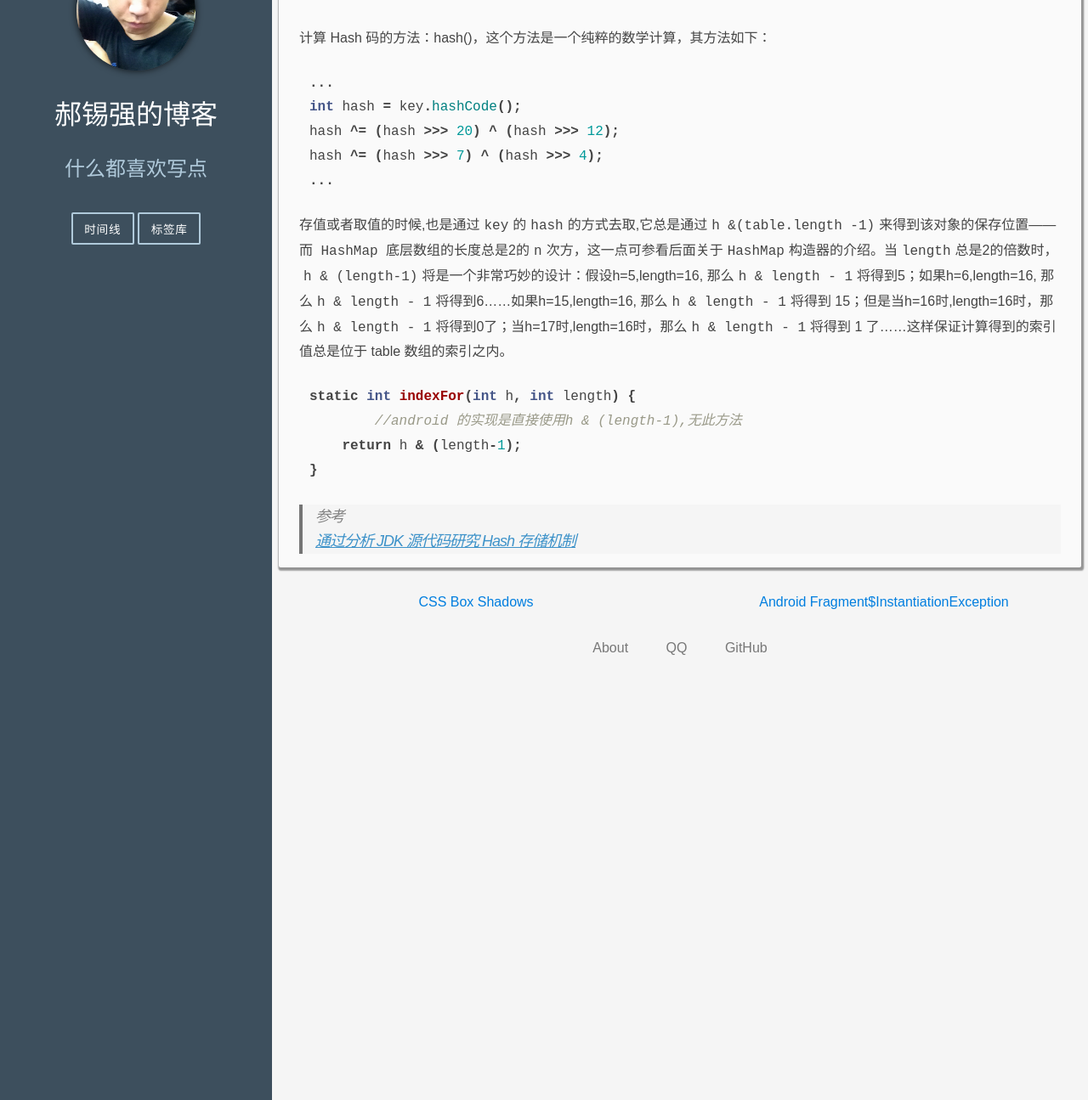
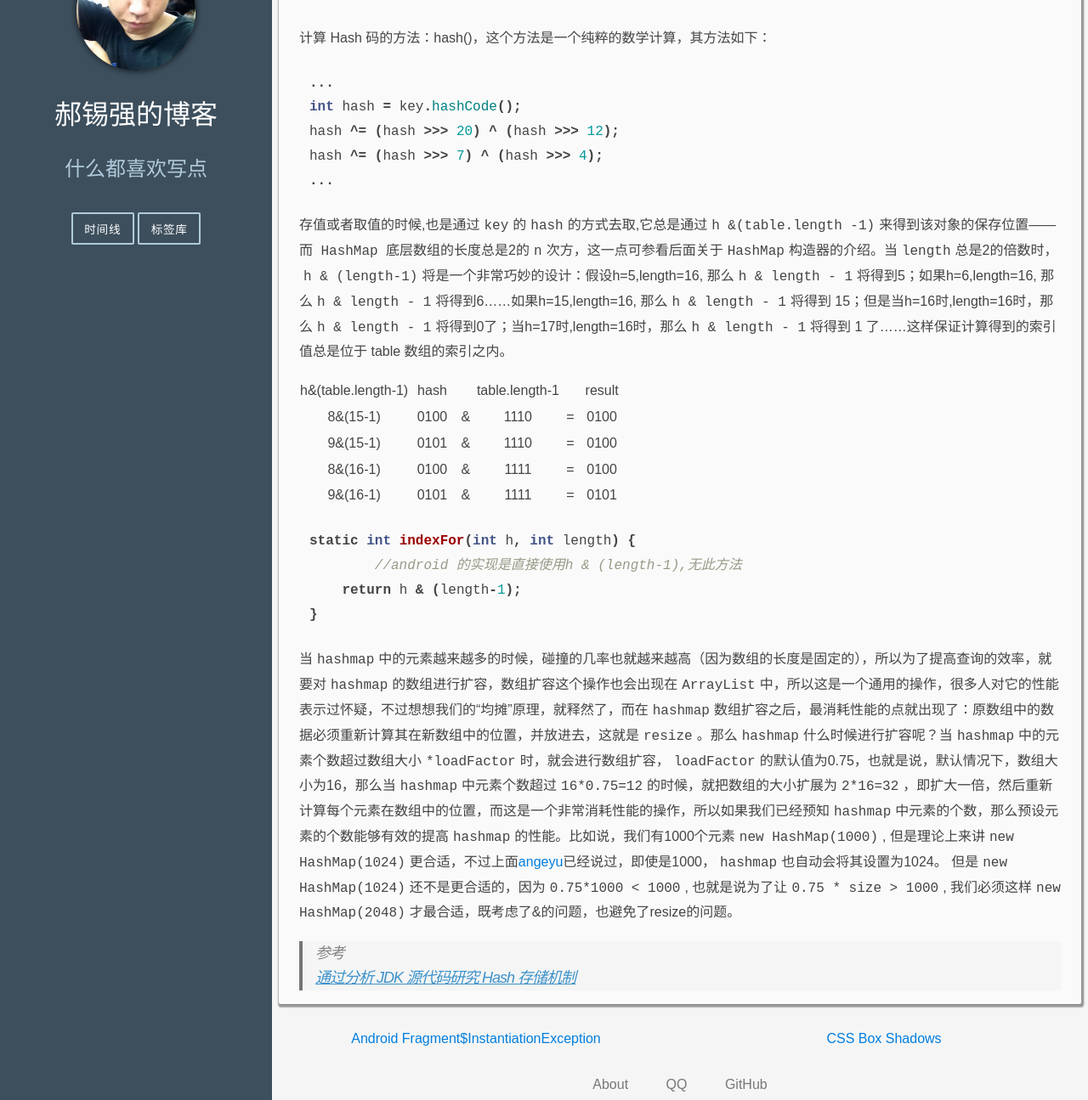
Before and after one commit to Haoxiqiang/haoxiqiang.github.io, a Jekyll site: the page built from _posts/2014-12-27-JavaHashMap的实现原理.markdown, in a window 1280 px wide and 1400 px high, scrolled down 1319 px, cut to the strip 105-1400 px from the top of the window. Shown: the whole strip at 85% size. Built offline with Jekyll 4.4.1, drawn with Linux system fonts in a browser that asks for light colours.

Commit message:
1.update ui

```diff
--- a/_layouts/post.html
+++ b/_layouts/post.html
@@ -24,18 +24,18 @@ comments: true
 
     <div class="pure-g pagination ">
         <div class="pure-u-1-2">
+          {% if page.next %}
+            <a class="pagination-item-yes" href="{{ page.next.url | prepend: site.baseurl }}" title="{{ page.next.title }}">{{ page.next.title }}</a>
+          {% else %}
+            <a class="pagination-item-no">上一篇</a>
+          {% endif %}
+        </div>
+        <div class="pure-u-1-2">
             {% if page.previous %}
               <a class="pagination-item-yes" href="{{ page.previous.url | prepend: site.baseurl }} " title="{{ page.previous.title }} ">{{ page.previous.title }}</a>
             {% else %}
-              <a class="pagination-item-no">上一篇</a>
+              <a class="pagination-item-no">下一篇</a>
             {% endif %}
-        </div>
-        <div class="pure-u-1-2">
-          {% if page.next %}
-            <a class="pagination-item-yes" href="{{ page.next.url | prepend: site.baseurl }}" title="{{ page.next.title }}">{{ page.next.title }}</a>
-          {% else %}
-            <a class="pagination-item-no">下一篇</a>
-          {% endif %}
         </div>
     </div>
     <div class="comment">
--- a/_posts/2014-12-27-JavaHashMap的实现原理.markdown
+++ b/_posts/2014-12-27-JavaHashMap的实现原理.markdown
@@ -51,6 +51,13 @@ hash ^= (hash >>> 7) ^ (hash >>> 4);
 ...
 {% endhighlight %}
 存值或者取值的时候,也是通过`key`的`hash`的方式去取,它总是通过`h &(table.length -1)`来得到该对象的保存位置——而 `HashMap` 底层数组的长度总是2的`n`次方，这一点可参看后面关于`HashMap`构造器的介绍。当`length`总是2的倍数时，`h & (length-1)`将是一个非常巧妙的设计：假设h=5,length=16, 那么`h & length - 1`将得到5；如果h=6,length=16, 那么`h & length - 1`将得到6……如果h=15,length=16, 那么`h & length - 1`将得到 15；但是当h=16时,length=16时，那么`h & length - 1`将得到0了；当h=17时,length=16时，那么`h & length - 1`将得到 1 了……这样保证计算得到的索引值总是位于 table 数组的索引之内。
+
+h&(table.length-1)|&nbsp;&nbsp;hash&nbsp;&nbsp;|&nbsp;&nbsp;&nbsp;&nbsp;&nbsp;|table.length-1|&nbsp;&nbsp;&nbsp;&nbsp;&nbsp;|&nbsp;result&nbsp;
+8&(15-1)          |0100|  &  |1110          |  =  |0100
+9&(15-1)          |0101|  &  |1110          |  =  |0100
+8&(16-1)          |0100|  &  |1111          |  =  |0100
+9&(16-1)          |0101|  &  |1111          |  =  |0101
+
 {% highlight java %}
 static int indexFor(int h, int length) {
 	//android 的实现是直接使用h & (length-1),无此方法
@@ -58,4 +65,6 @@ static int indexFor(int h, int length) {
 }
 {% endhighlight %}
 
+当`hashmap`中的元素越来越多的时候，碰撞的几率也就越来越高（因为数组的长度是固定的），所以为了提高查询的效率，就要对`hashmap`的数组进行扩容，数组扩容这个操作也会出现在`ArrayList`中，所以这是一个通用的操作，很多人对它的性能表示过怀疑，不过想想我们的“均摊”原理，就释然了，而在`hashmap`数组扩容之后，最消耗性能的点就出现了：原数组中的数据必须重新计算其在新数组中的位置，并放进去，这就是`resize`。那么`hashmap`什么时候进行扩容呢？当`hashmap`中的元素个数超过数组大小`*loadFactor`时，就会进行数组扩容，`loadFactor`的默认值为0.75，也就是说，默认情况下，数组大小为16，那么当`hashmap`中元素个数超过`16*0.75=12`的时候，就把数组的大小扩展为`2*16=32`，即扩大一倍，然后重新计算每个元素在数组中的位置，而这是一个非常消耗性能的操作，所以如果我们已经预知`hashmap`中元素的个数，那么预设元素的个数能够有效的提高`hashmap`的性能。比如说，我们有1000个元素`new HashMap(1000)`, 但是理论上来讲`new HashMap(1024)`更合适，不过上面[angeyu](http://www.iteye.com/topic/539465)已经说过，即使是1000，`hashmap`也自动会将其设置为1024。 但是`new HashMap(1024)`还不是更合适的，因为`0.75*1000 < 1000`, 也就是说为了让`0.75 * size > 1000`, 我们必须这样`new HashMap(2048)`才最合适，既考虑了&的问题，也避免了resize的问题。
+
 >参考<br/> [通过分析 JDK 源代码研究 Hash 存储机制](http://www.ibm.com/developerworks/cn/java/j-lo-hash/?ca=drs-tp4608)
--- a/_sass/_base.scss
+++ b/_sass/_base.scss
@@ -43,6 +43,10 @@ ul, ol, dl, figure,
  */
 h1, h2, h3, h4, h5, h6 {
     font-weight: 300;
+}
+td{
+    width: inherit;
+    text-align: center;
 }
 
 /**
```
